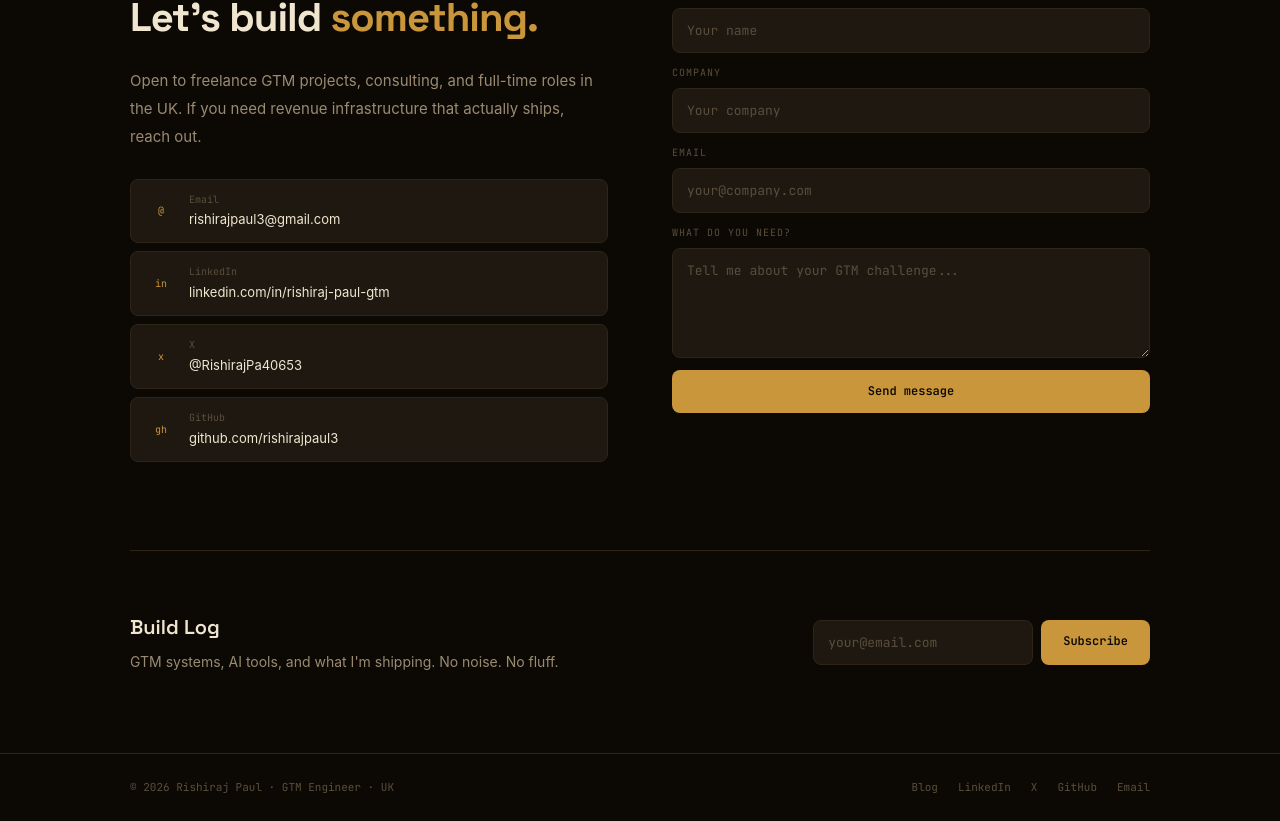
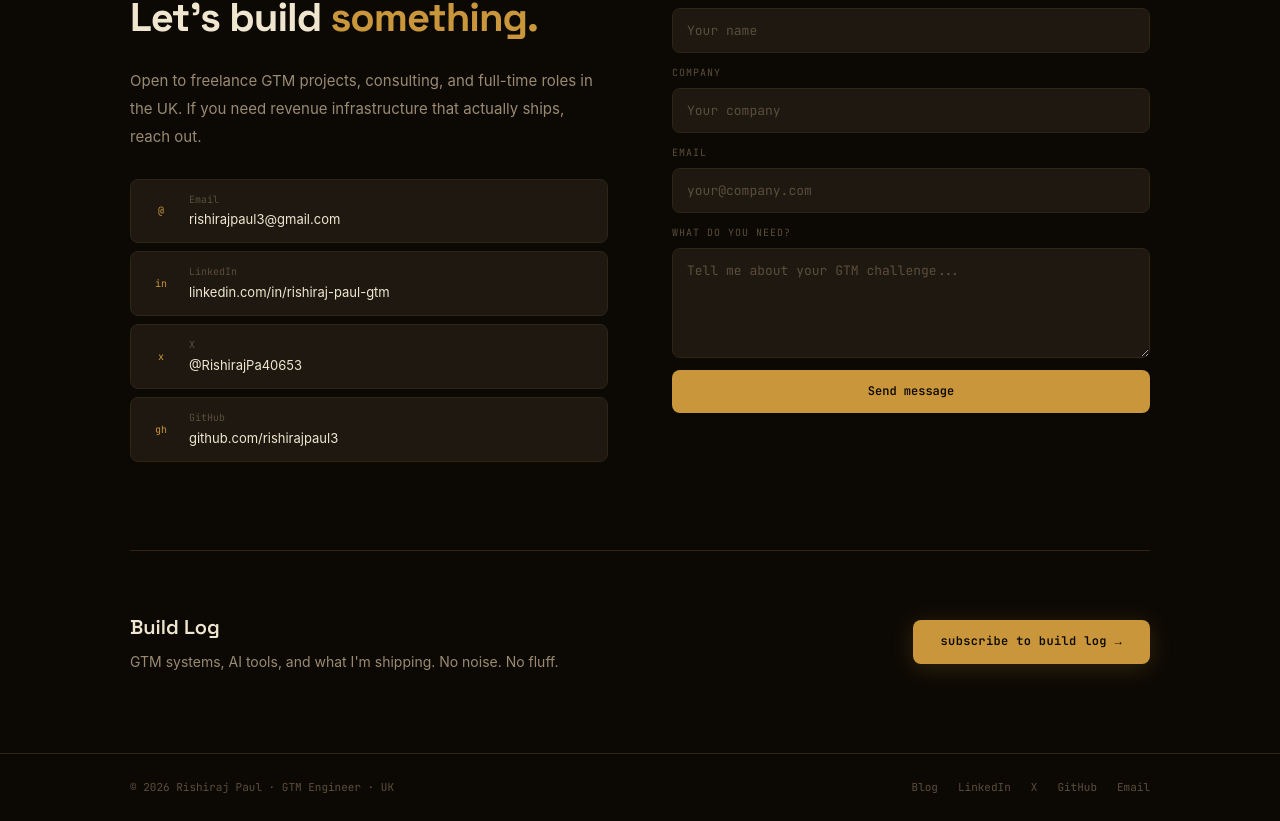
Before and after one commit to rishirajpaul3/rishirajpaul3.github.io, a Next.js app: page / in a window 1280 px wide. Shown: the part 2377-3198 px from the top of the page. Built offline with nearby package versions, Linux system fonts and the light colour scheme.

Commit message:
Replace broken Beehiiv form with direct subscribe link
Co-Authored-By: Claude Sonnet 4.6 <noreply@anthropic.com>

```diff
--- a/app/page.tsx
+++ b/app/page.tsx
@@ -100,12 +100,10 @@ export default function Home() {
             <div style={{ fontFamily:"'Space Grotesk',sans-serif", fontSize:20, fontWeight:600, color:"var(--text)", marginBottom:6 }}>Build Log</div>
             <div style={{ fontFamily:"Inter, 'DM Sans', system-ui, sans-serif", fontSize:14, color:"var(--text-muted)" }}>GTM systems, AI tools, and what I&apos;m shipping. No noise. No fluff.</div>
           </div>
-          <form action="https://build-logrishiraj.beehiiv.com/subscribe" method="POST" style={{ display:"flex", gap:8 }}>
-            <input type="email" name="email" placeholder="your@email.com" required style={{ width:220, borderRadius:8 }} />
-            <button type="submit" style={{ fontFamily:"'JetBrains Mono',monospace", fontSize:12, padding:"11px 22px", background:"var(--gold)", color:"var(--bg)", border:"none", borderRadius:8, fontWeight:600, cursor:"pointer", whiteSpace:"nowrap" }}>
-              Subscribe
-            </button>
-          </form>
+          <a href="https://build-logrishiraj.beehiiv.com/subscribe" target="_blank" rel="noopener noreferrer"
+            style={{ fontFamily:"'JetBrains Mono',monospace", fontSize:12, padding:"12px 28px", background:"var(--gold)", color:"var(--bg)", textDecoration:"none", borderRadius:8, fontWeight:600, letterSpacing:"0.03em", whiteSpace:"nowrap", boxShadow:"0 4px 24px rgba(201,150,59,0.2)" }}>
+            subscribe to build log →
+          </a>
         </div>
 
       </main>
```
